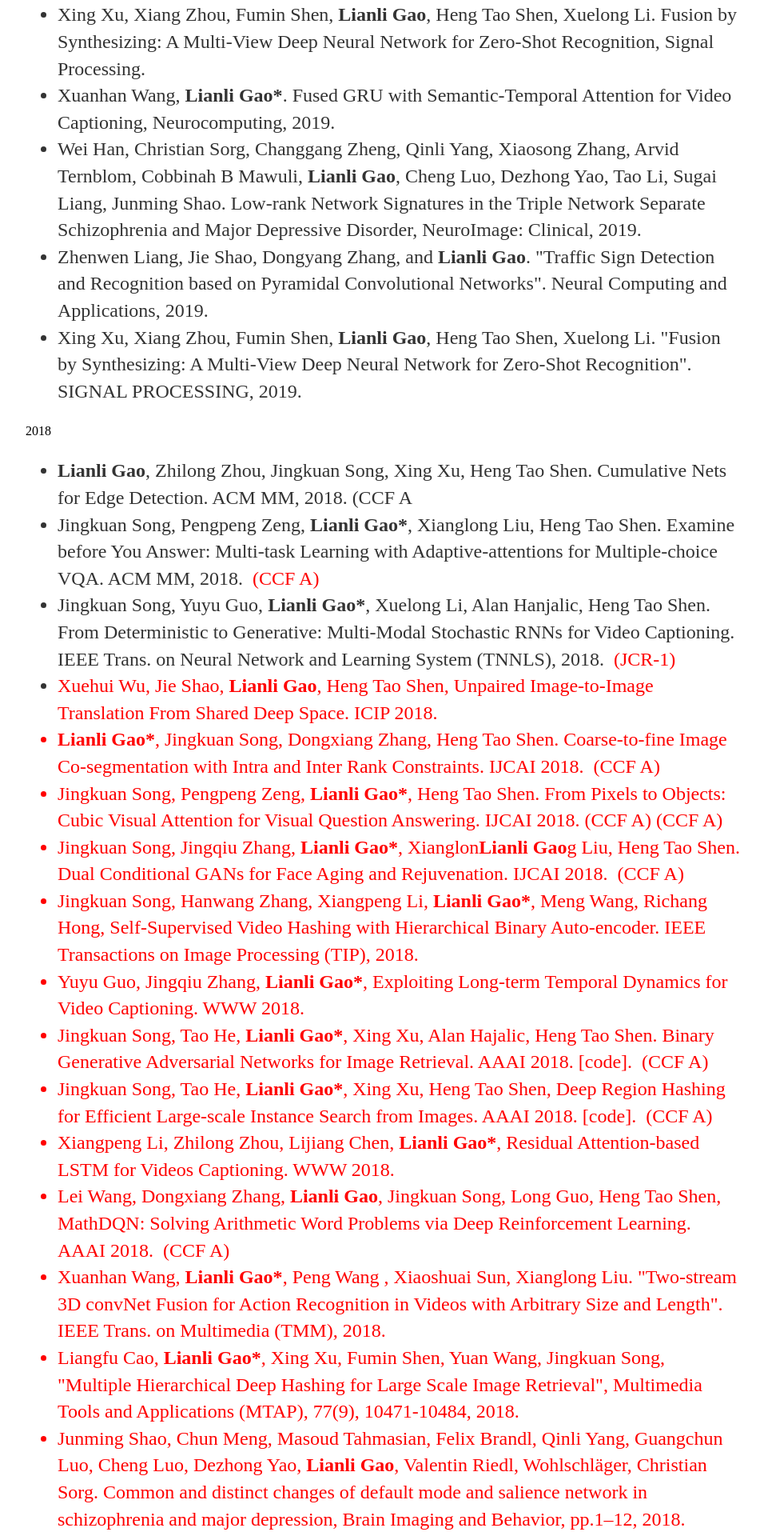
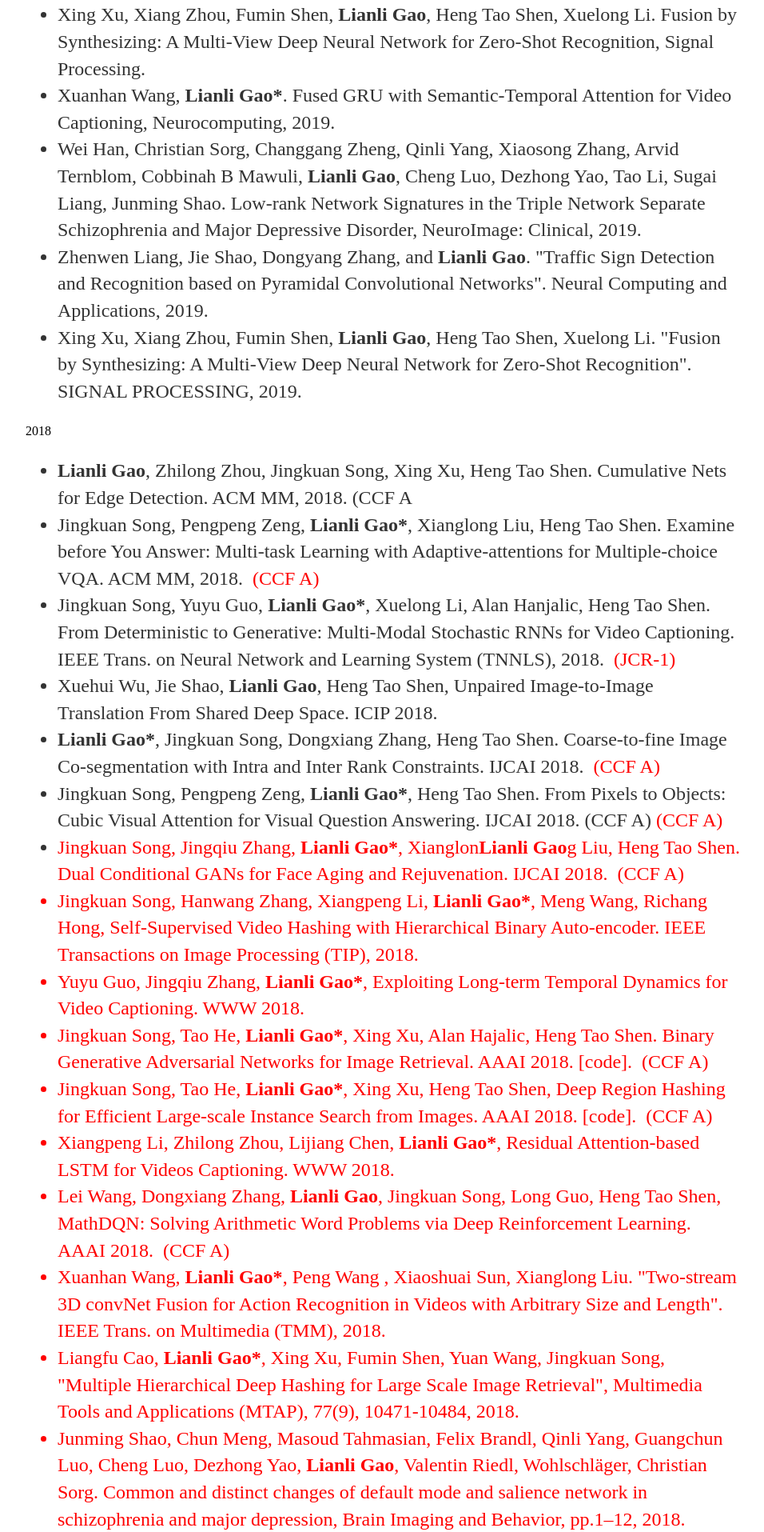
Before and after one commit to lianliGao/lianligao.github.io, a Jekyll site: the page built from cv/index.html, in a window 1280 px wide. Shown: the part 3197-5112 px from the top of the page at 80% size, without its empty margins (160-1116 px from the left). Built offline with Jekyll 4.4.1, drawn with Linux system fonts in a browser that asks for light colours.

Commit message:
Update index.html

```diff
--- a/cv/index.html
+++ b/cv/index.html
@@ -61,7 +61,7 @@ title: CV of Your Name
 <ul>
 <li>  <strong>Lianli Gao</strong>, Zhilong Zhou, Jingkuan Song, Xing Xu, Heng Tao Shen. Cumulative Nets for Edge Detection. ACM MM, 2018.  (CCF A</li>
 <li>  Jingkuan Song, Pengpeng Zeng, <strong>Lianli Gao*</strong>, Xianglong Liu, Heng Tao Shen. Examine before You Answer: Multi-task Learning with Adaptive-attentions for Multiple-choice VQA. ACM MM, 2018.  <font color="#ff0000"><b>&nbsp;</b>(CCF A)</font></li>
-<li>   Jingkuan Song, Yuyu Guo, <strong>Lianli Gao*</strong>, Xuelong Li, Alan Hanjalic, Heng Tao Shen. From Deterministic to Generative: Multi-Modal Stochastic RNNs for Video Captioning. IEEE Trans. on Neural Network and Learning System (TNNLS), 2018. <font color="#ff0000"><b>&nbsp;</b>(JCR-1)</font</li>
+<li>   Jingkuan Song, Yuyu Guo, <strong>Lianli Gao*</strong>, Xuelong Li, Alan Hanjalic, Heng Tao Shen. From Deterministic to Generative: Multi-Modal Stochastic RNNs for Video Captioning. IEEE Trans. on Neural Network and Learning System (TNNLS), 2018. <font color="#ff0000"><b>&nbsp;</b>(JCR-1)</font></li>
 <li>  Xuehui Wu, Jie Shao, <strong>Lianli Gao</strong>, Heng Tao Shen, Unpaired  Image-to-Image Translation From Shared Deep Space. ICIP 2018. </li>
 <li>  <strong>Lianli Gao*</strong>, Jingkuan Song,  Dongxiang Zhang, Heng Tao Shen. Coarse-to-fine Image Co-segmentation with Intra and Inter Rank Constraints. IJCAI 2018. <font color="#ff0000"><b>&nbsp;</b>(CCF A)</font></li>
 <li>  Jingkuan Song, Pengpeng Zeng, <strong>Lianli Gao*</strong>, Heng Tao Shen. From Pixels to Objects: Cubic Visual Attention for Visual Question Answering. IJCAI 2018. (CCF A)<font color="#ff0000"><b>&nbsp;</b>(CCF A)</font</li>
```
